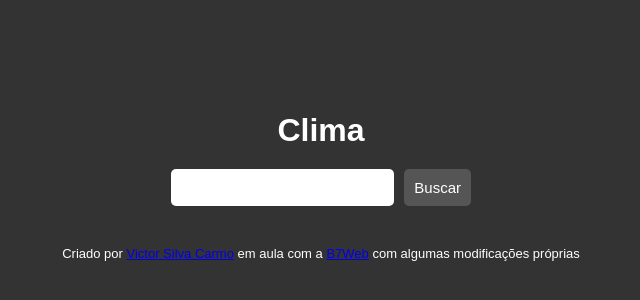
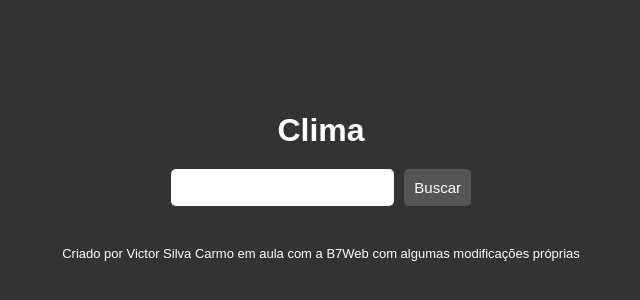
Before and after one commit to victorscarmo/climaJS, a plain HTML site: page index.html in a window 1280 px wide. Shown: the part 224-524 px from the top of the page, without its empty margins (319-959 px from the left). Drawn offline with Linux system fonts and the light colour scheme.

Commit message:
Update style.css
Estilo do footer alterado.

```diff
--- a/style.css
+++ b/style.css
@@ -137,3 +137,10 @@ footer {
     color: #FFF;
     font-size: 13px;
 }
+footer a {
+    text-decoration: none;
+    color: #fff;
+}
+footer a:hover {
+    color: #000;
+}
```
